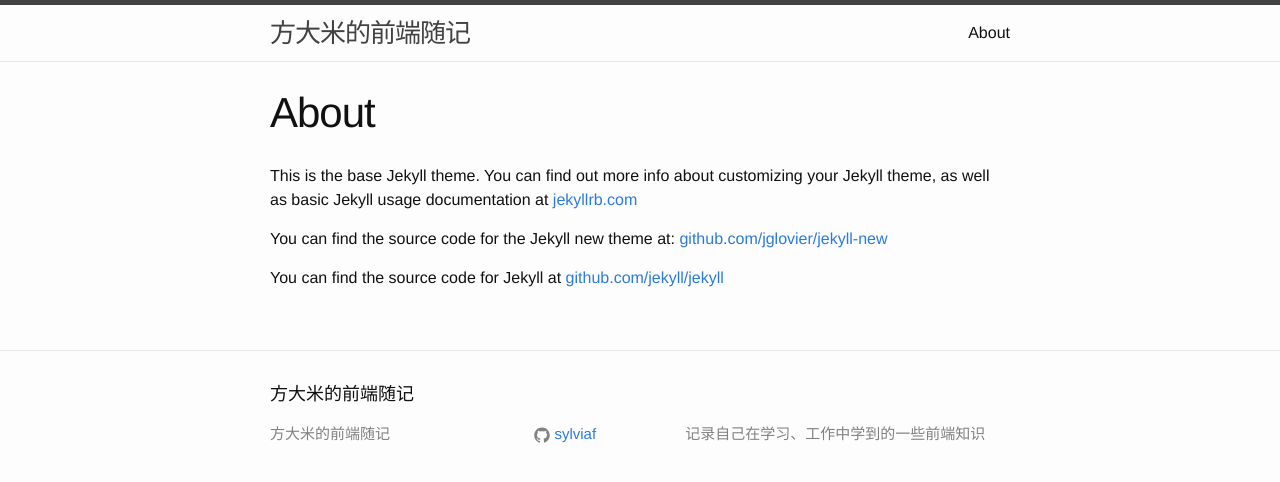
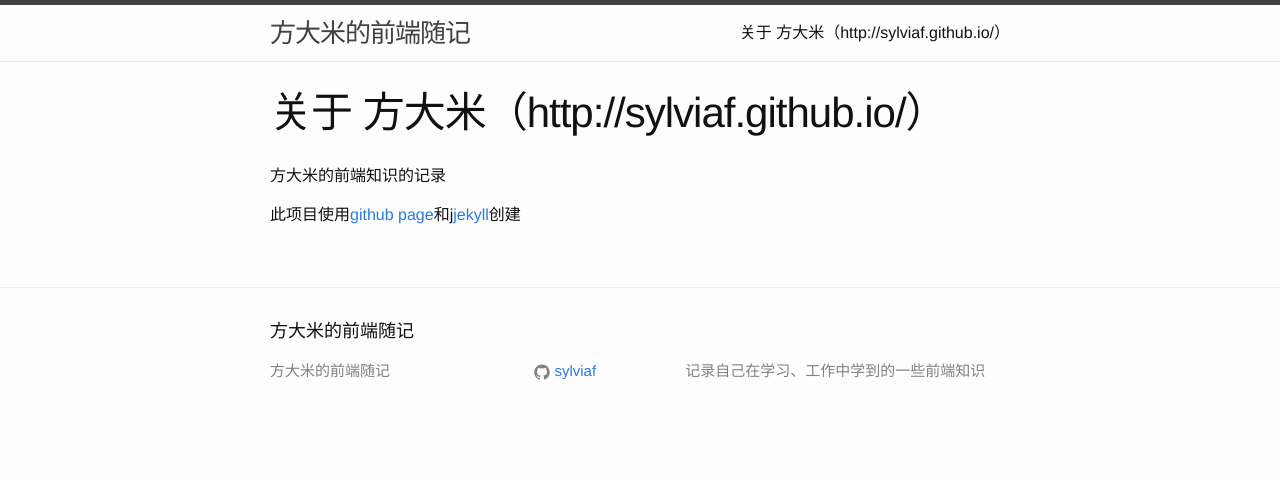
Before and after one commit to SylviaF/sylviaf.github.io, a Jekyll site: the page built from about.md, in a window 1280 px wide. Shown: the top 482 px of the page. Built offline with Jekyll 4.4.1, drawn with Linux system fonts in a browser that asks for light colours.

Commit message:
modify about

```diff
--- a/about.md
+++ b/about.md
@@ -1,11 +1,8 @@
 ---
 layout: page
-title: About
+title: 关于 方大米（http://sylviaf.github.io/）
 permalink: /about/
 ---
+方大米的前端知识的记录
 
-This is the base Jekyll theme. You can find out more info about customizing your Jekyll theme, as well as basic Jekyll usage documentation at [jekyllrb.com](http://jekyllrb.com/)
-
-You can find the source code for the Jekyll new theme at: [github.com/jglovier/jekyll-new](https://github.com/jglovier/jekyll-new)
-
-You can find the source code for Jekyll at [github.com/jekyll/jekyll](https://github.com/jekyll/jekyll)
+此项目使用[github page](https://pages.github.com/)和j[jekyll](http://jekyllrb.com/)创建
```
Also changed, not shown: README.md.
